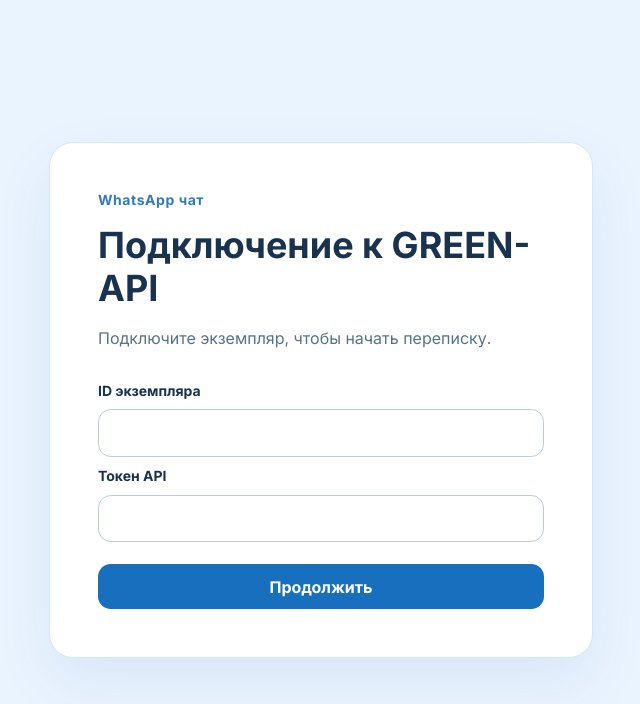
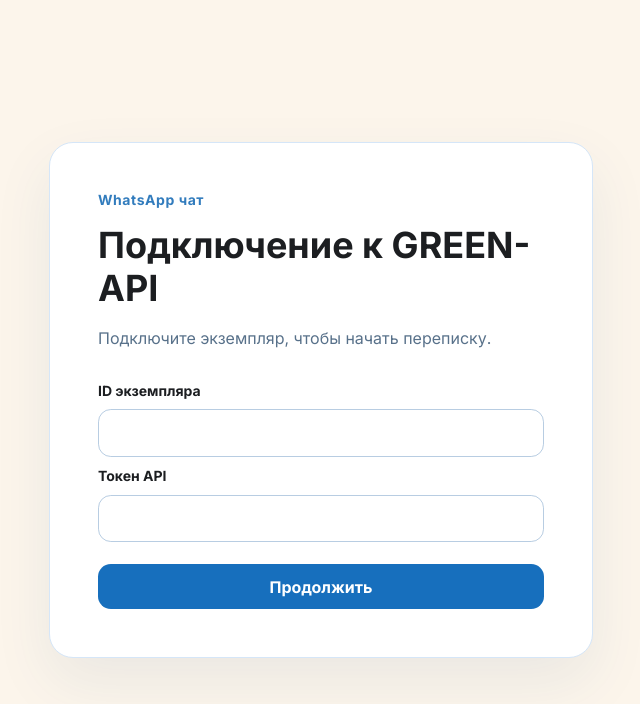
Before and after one commit to tab11pm/max-green-api-chat, a React (Vite) app: page / in a window 1280 px wide. Shown: the top 704 px of the page, without its empty margins (319-959 px from the left). Built offline with nearby package versions, Linux system fonts and the light colour scheme.

Commit message:
feat: add Kaitoma design tokens and base layer

```diff
--- a/src/styles.css
+++ b/src/styles.css
@@ -1,10 +1,81 @@
 :root {
-  font-family: Inter, ui-sans-serif, system-ui, -apple-system, BlinkMacSystemFont, "Segoe UI", sans-serif;
-  color: #19334f;
-  background: #eaf4ff;
-  font-synthesis: none;
-  text-rendering: optimizeLegibility;
-  -webkit-font-smoothing: antialiased;
+  /* Colors — light */
+  --k-canvas: #fcf5eb;
+  --k-surface: #ffffff;
+  --k-surface-2: #f0f4f9;
+  --k-text: #1c1e21;
+  --k-ink: #111b21;
+  --k-muted: #5e5e5e;
+  --k-accent: #007aff;
+  --k-border: rgba(28, 30, 33, 0.1);
+  --k-error: #ff303c;
+  --k-ok: #39765f;
+  --k-gradient: linear-gradient(135deg, #8d28c8 0%, #7c42fa 35%, #046ef4 75%, #007aff 100%);
+
+  /* Typography */
+  --k-text-display: 48px;
+  --k-leading-display: 1.1;
+  --k-text-heading: 32px;
+  --k-leading-heading: 1.15;
+  --k-text-title: 20px;
+  --k-leading-title: 1.3;
+  --k-text-body-lg: 18px;
+  --k-leading-body-lg: 1.4;
+  --k-text-body: 16px;
+  --k-leading-body: 1.4;
+  --k-text-label: 14px;
+  --k-leading-label: 1.4;
+  --k-text-caption: 12px;
+  --k-leading-caption: 1.4;
+
+  /* Spacing */
+  --k-space-4: 4px;
+  --k-space-8: 8px;
+  --k-space-12: 12px;
+  --k-space-16: 16px;
+  --k-space-20: 20px;
+  --k-space-24: 24px;
+  --k-space-32: 32px;
+  --k-space-40: 40px;
+  --k-space-48: 48px;
+  --k-space-64: 64px;
+
+  /* Radius */
+  --k-radius-pill: 9999px;
+  --k-radius-composer: 24px;
+  --k-radius-panel: 20px;
+  --k-radius-card: 16px;
+  --k-radius-media: 25px;
+}
+
+:root[data-theme="dark"] {
+  --k-canvas: #0d0d0d;
+  --k-surface: #17181c;
+  --k-surface-2: #1f1f24;
+  --k-text: #ffffff;
+  --k-ink: #ffffff;
+  --k-muted: #c3c3c3;
+  --k-accent: #5aa9ff;
+  --k-border: rgba(255, 255, 255, 0.12);
+  --k-error: #ce4257;
+  --k-ok: #4ecb8d;
+  --k-gradient: linear-gradient(135deg, #aa4cff 0%, #7c42fa 45%, #3a89fb 100%);
+}
+
+@media (prefers-color-scheme: dark) {
+  :root:not([data-theme="light"]) {
+    --k-canvas: #0d0d0d;
+    --k-surface: #17181c;
+    --k-surface-2: #1f1f24;
+    --k-text: #ffffff;
+    --k-ink: #ffffff;
+    --k-muted: #c3c3c3;
+    --k-accent: #5aa9ff;
+    --k-border: rgba(255, 255, 255, 0.12);
+    --k-error: #ce4257;
+    --k-ok: #4ecb8d;
+    --k-gradient: linear-gradient(135deg, #aa4cff 0%, #7c42fa 45%, #3a89fb 100%);
+  }
 }
 
 * {
@@ -15,6 +86,12 @@
   min-width: 320px;
   min-height: 100vh;
   margin: 0;
+  background: var(--k-canvas);
+  color: var(--k-text);
+  font-family: Inter, ui-sans-serif, system-ui, -apple-system, BlinkMacSystemFont, "Segoe UI", Roboto, sans-serif;
+  font-synthesis: none;
+  text-rendering: optimizeLegibility;
+  -webkit-font-smoothing: antialiased;
 }
 
 button,
@@ -27,8 +104,33 @@
 button:disabled { cursor: not-allowed; opacity: .55; }
 
 :focus-visible {
-  outline: 3px solid #176fbd;
+  outline: 3px solid var(--k-accent);
   outline-offset: 3px;
+}
+
+.icon {
+  width: 20px;
+  height: 20px;
+  flex: none;
+  fill: none;
+  stroke: currentColor;
+  stroke-width: 1.75;
+  stroke-linecap: round;
+  stroke-linejoin: round;
+}
+.icon-sm { width: 16px; height: 16px; }
+.icon-lg { width: 24px; height: 24px; }
+
+.visually-hidden {
+  position: absolute;
+  width: 1px;
+  height: 1px;
+  padding: 0;
+  margin: -1px;
+  overflow: hidden;
+  clip: rect(0 0 0 0);
+  white-space: nowrap;
+  border: 0;
 }
 
 .app-shell {
```
